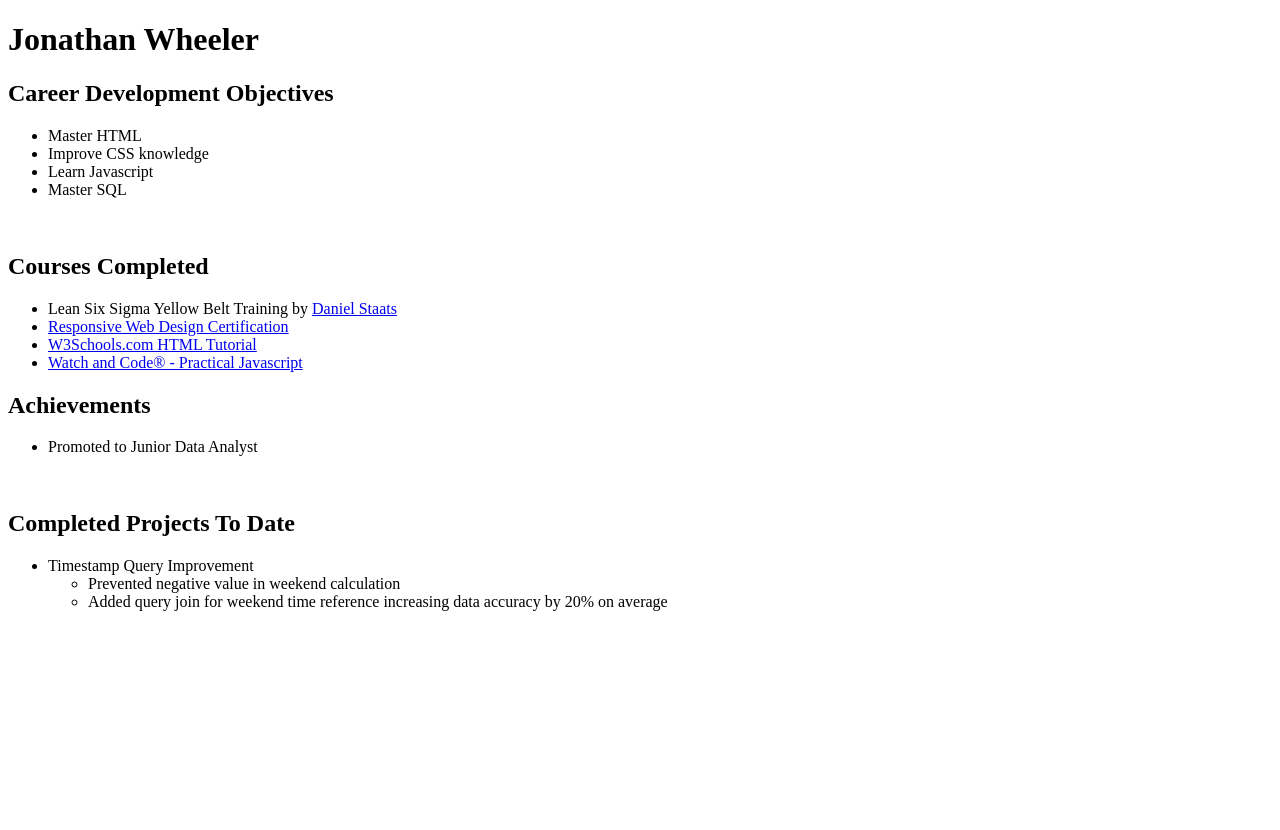
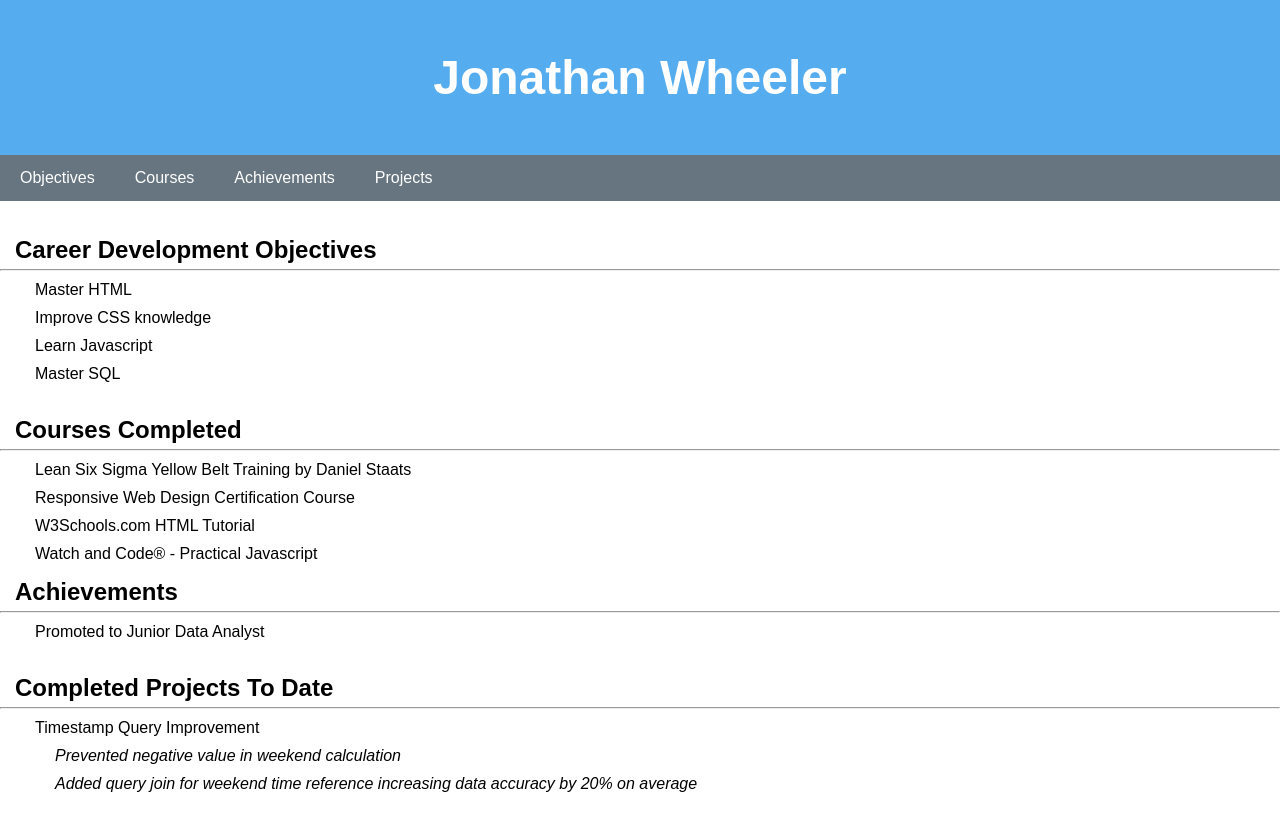
Before and after one commit to datelguy/Portfolio, a plain HTML site: page Pure_HTML_CSS/index.html in a window 1280 px wide. Before the commit the page ends 800 px from the top, so only its background shows below. Drawn offline with Linux system fonts and the light colour scheme.

Commit message:
styling revision1

```diff
--- a/Pure_HTML_CSS/index.html
+++ b/Pure_HTML_CSS/index.html
@@ -5,13 +5,22 @@
     <meta charset="UTF-8">
     <meta name="viewport" content="width=device-width, initial-scale=1.0">
     <meta http-equiv="X-UA-Compatible" content="ie=edge">
+    <link rel="stylesheet" href="style.css">
     <title>Document</title>
 </head>
 
 <body>
+    <header>
     <h1>Jonathan Wheeler</h1>
-
-    <h2>Career Development Objectives</h2>
+    </header>
+    <nav>
+        <a href= "#objectives">Objectives</a>
+        <a href= "#courses">Courses</a>
+        <a href= "#achievements">Achievements</a>
+        <a href= "#projects">Projects</a>
+    </nav>
+    <h2 id="objectives">Career Development Objectives</h2>
+    <hr />
     <ul>
         <li>Master HTML</li>
         <li>Improve CSS knowledge</li>
@@ -19,23 +28,26 @@
         <li>Master SQL</li>
     </ul>
     <br />
-    <h2>Courses Completed</h2>
+    <h2 id="courses">Courses Completed</h2>
+    <hr />
     <ul>
-        <li>Lean Six Sigma Yellow Belt Training by <a href="https://www.linkedin.com/in/daniel-staats-csm-cssbb-7b23072a">Daniel
+        <li>Lean Six Sigma Yellow Belt Training by <a title="Course Instructor's LinkedIn Profile" href="https://www.linkedin.com/in/daniel-staats-csm-cssbb-7b23072a">Daniel
                 Staats</a></li>
         <li><a href="https://learn.freecodecamp.org/" target="_blank">Responsive
-                Web Design Certification</a></li>
+                Web Design Certification Course</a></li>
         <li><a href="https://www.w3schools.com/html/default.asp" target="_blank">W3Schools.com
                 HTML Tutorial</a></li>
         <li><a href="https://watchandcode.com/" target="_blank">Watch and
                 Code&reg; - Practical Javascript</a></li>
     </ul>
-    <h2>Achievements</h2>
+    <h2 id="achievements">Achievements</h2>
+    <hr />
     <ul>
         <li><time datetime="2018-04-17 08:00">Promoted to Junior Data Analyst</time></li>
     </ul>
     <br />
-    <h2>Completed Projects To Date</h2>
+    <h2 id="projects">Completed Projects To Date</h2>
+    <hr />
     <ul>
         <li>Timestamp Query Improvement
             <ul>
--- /dev/null
+++ b/Pure_HTML_CSS/style.css
@@ -0,0 +1,72 @@
+* {
+    margin: 0;
+    padding: 0;
+}
+
+body {
+    font-family: Arial, Helvetica, sans-serif;
+}
+
+header {
+    background-color: #55ACEE;
+}
+
+nav {
+    overflow: hidden;
+    background-color: #66757F;
+}
+
+nav a {
+    float: left;
+    display: block;
+    color: white;
+    text-align: center;
+    padding: 14px 20px;
+    text-decoration: none;
+}
+
+nav a:hover {
+    color: #292F33;
+    background-color: #CCD6DD;
+  }
+
+a {
+    text-decoration: none;
+    color: inherit;
+}
+
+a:hover {
+    color: #55ACEE;
+}
+
+h1 {
+    text-align: center;
+    font-size: 3em;
+    font-weight: bold;
+    color: white;
+    padding-top: 50px;
+    padding-bottom: 50px;
+}
+
+#objectives {
+    margin-top: 30px;
+}
+h2 {
+    padding: 5px;
+    padding-left: 15px;
+}
+
+ul {
+    padding: 5px;
+    padding-left: 15px;
+}
+
+li {
+    padding: 5px;
+    text-indent: 15px;
+    list-style: none;
+}
+
+ul li ul li {
+    font-style: italic;
+}
```
